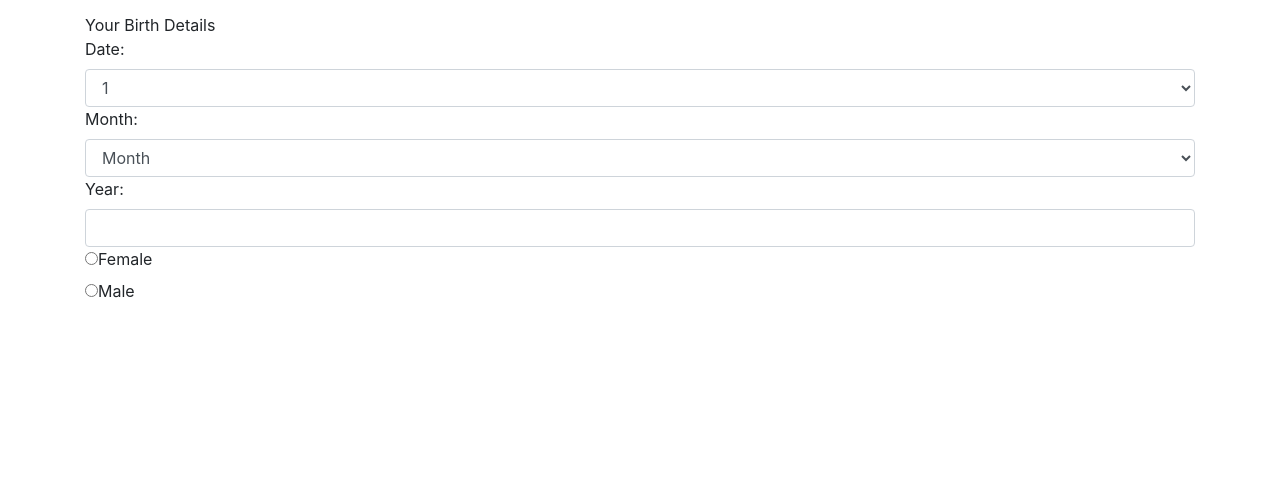
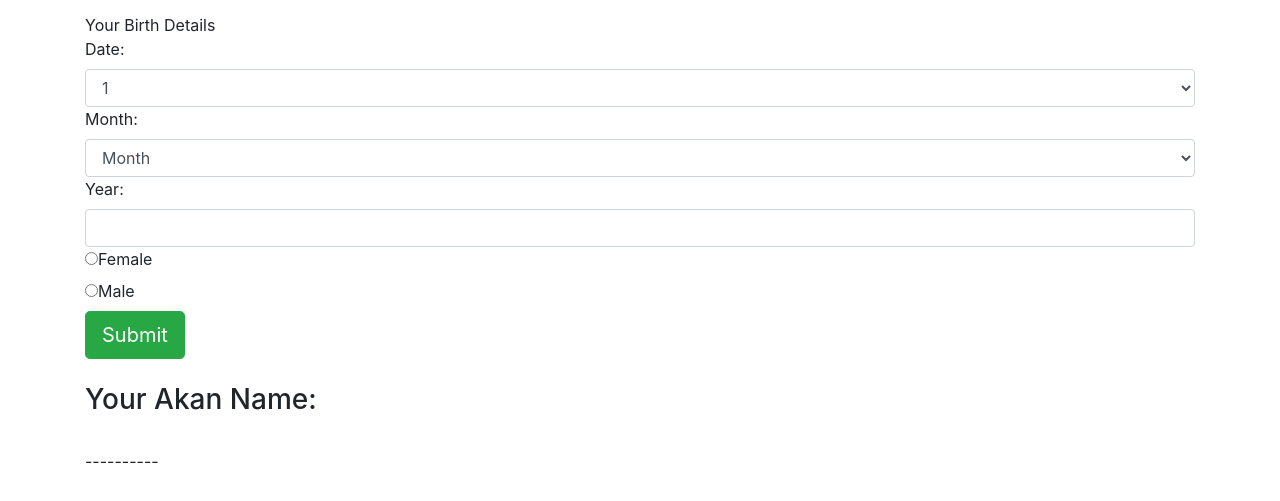
Before and after one commit to JoyMbugua/The-Akan-Project, a plain HTML site: page index.html in a window 1280 px wide. Shown: the part 179-680 px from the top of the page. Drawn offline with Linux system fonts and the light colour scheme.

Commit message:
create submit button and results area

```diff
--- a/index.html
+++ b/index.html
@@ -86,3 +86,18 @@
             <label class="radio-inline">
               <input type="radio" name="male">Male
             </label> <br>
+
+            <!--button-->
+            <button  onsubmit="displayResult()" class="btn btn-success btn-lg">Submit</button>
+            <!--results-->
+            <br> <br>
+            <h3>Your Akan Name:</h3> <br>
+            <p id="result">----------</p>
+              </form>
+
+          </div>
+        </div>
+      </div>
+    <script src="js/main.js"></script>
+</body>
+</html>
```
